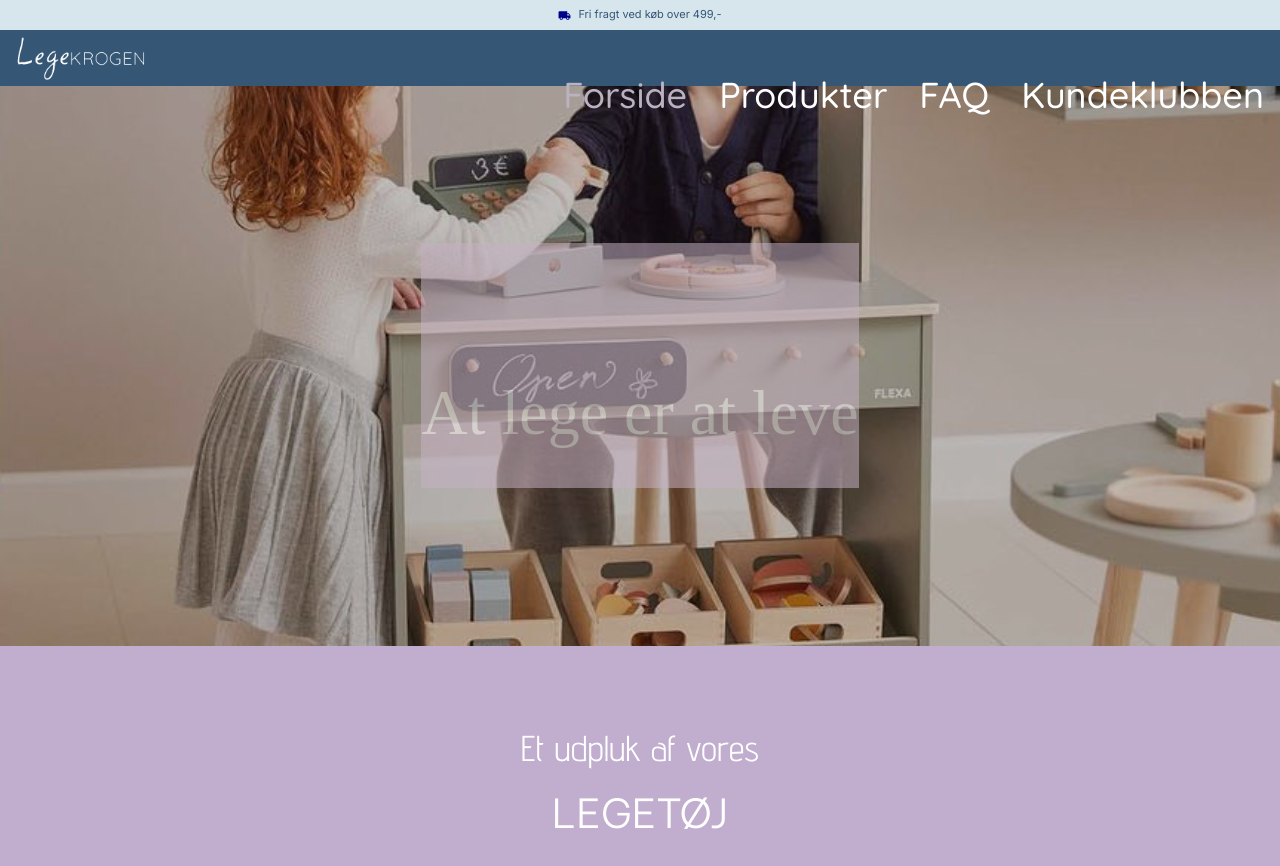
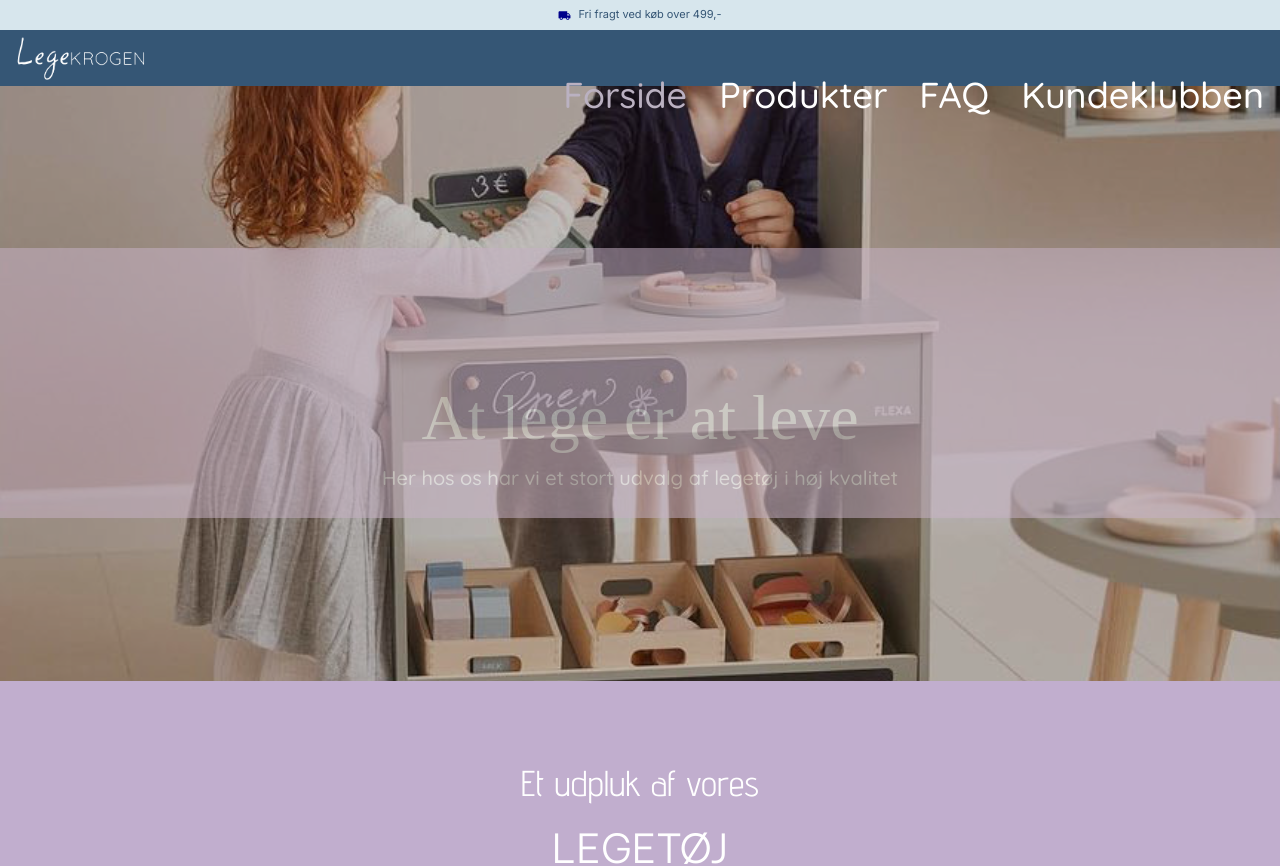
Before and after one commit to JeppeFH/legekrogen--semesteropgave-, a React (Vite) app: page / in a window 1280 px wide. Shown: the top 866 px of the page. Built offline with nearby package versions, Linux system fonts and the light colour scheme; no server answers; a web font is replaced by a local one.

Commit message:
added products page + hero css changes
added products to product page + hero css changes

```diff
--- a/src/components/pageHero/PageHero.jsx
+++ b/src/components/pageHero/PageHero.jsx
@@ -1,6 +1,6 @@
 import styles from "./pageHero.module.css";
 
-const PageHero = ({ title, subtitle, heroImg }) => {
+const PageHero = ({ heroImg, title, subtitle, tagline }) => {
   return (
     <header
       className={styles.hero}
@@ -8,7 +8,8 @@ const PageHero = ({ title, subtitle, heroImg }) => {
     >
       <div>
         <h1>{title}</h1>
-        <p>{subtitle}</p>
+        <h2>{subtitle}</h2>
+        <p>{tagline}</p>
       </div>
     </header>
   );
--- a/src/components/pageHero/pageHero.module.css
+++ b/src/components/pageHero/pageHero.module.css
@@ -2,7 +2,7 @@
   background-size: cover;
   background-position: center;
   max-width: 100%;
-  height: 70vh;
+  height: 595px;
   background-color: rgba(0, 0, 0, 0.233);
   background-blend-mode: color-dodge;
   display: flex;
@@ -15,6 +15,7 @@
 .hero div {
   background-color: #c6b2c4;
   opacity: 53%;
+  width: 100%;
 }
 
 .hero h1 {
@@ -26,6 +27,14 @@
   padding-top: 27.5px;
 }
 
+.hero h2 {
+  font-family: "Quicksand", serif;
+  font-size: 48px;
+  font-weight: 300;
+  line-height: 60px;
+  color: white;
+}
+
 .hero p {
   font-family: "Quicksand", sans-serif;
   font-size: 20px;
--- a/src/hooks/useFetchReviews.jsx
+++ b/src/hooks/useFetchReviews.jsx
@@ -8,9 +8,7 @@ const useFetchReviews = () => {
   const fetchReviews = async () => {
     try {
       const response = await fetch("https://legekrogen.webmcdm.dk/reviews");
-      console.log("Fetch response:", response);
       const data = await response.json();
-      console.log("Fetched Reviews:", data);
       setReviews(data);
     } catch (error) {
       setError(error.message);
--- a/src/pages/home/Home.jsx
+++ b/src/pages/home/Home.jsx
@@ -10,7 +10,11 @@ import MemberClubSection from "../../components/memberClubSection/MemberClubSect
 const Home = () => {
   return (
     <article>
-      <PageHero title="At lege er at leve" heroImg={heroImg} />
+      <PageHero
+        title="At lege er at leve"
+        tagline="Her hos os har vi et stort udvalg af legetøj i høj kvalitet"
+        heroImg={heroImg}
+      />
 
       <SectionHeader title="Et udpluk af vores" subtitle="Legetøj" />
 
--- a/src/pages/products/Products.jsx
+++ b/src/pages/products/Products.jsx
@@ -1,10 +1,12 @@
+import styles from "./products.module.css";
 import PageHero from "../../components/pageHero/PageHero";
+import SectionHeader from "../../components/sectionHeader/SectionHeader";
 import heroImg from "../../assets/hero-products.jpg";
 import { useEffect, useState } from "react";
 import ProductCard from "../../components/productCard/ProductCard";
-import styles from "./products.module.css";
+import { useFetchProducts } from "../../hooks/useFetchProduct";
+import MemberClubSection from "../../components/memberClubSection/MemberClubSection";
 import Footer from "../../components/footer/Footer";
-import { useFetchProducts } from "../../hooks/useFetchProduct";
 
 const Products = () => {
   const { products } = useFetchProducts();
@@ -12,16 +14,22 @@ const Products = () => {
   return (
     <>
       <article>
-        <PageHero heroImg={heroImg} />
+        <PageHero
+          title="På udkig efter nyt"
+          subtitle="LEGETØJ?"
+          heroImg={heroImg}
+        />
 
         <SectionHeader title="Alt vores" subtitle="Legetøj" />
 
         <section>
-          {productsArray.map((product) => (
-            <ProductCard key={product.id} product={product} />
+          {products.map((product) => (
+            <ProductCard key={product._id} product={product} />
           ))}
         </section>
       </article>
+
+      <MemberClubSection />
 
       <Footer />
     </>
```
